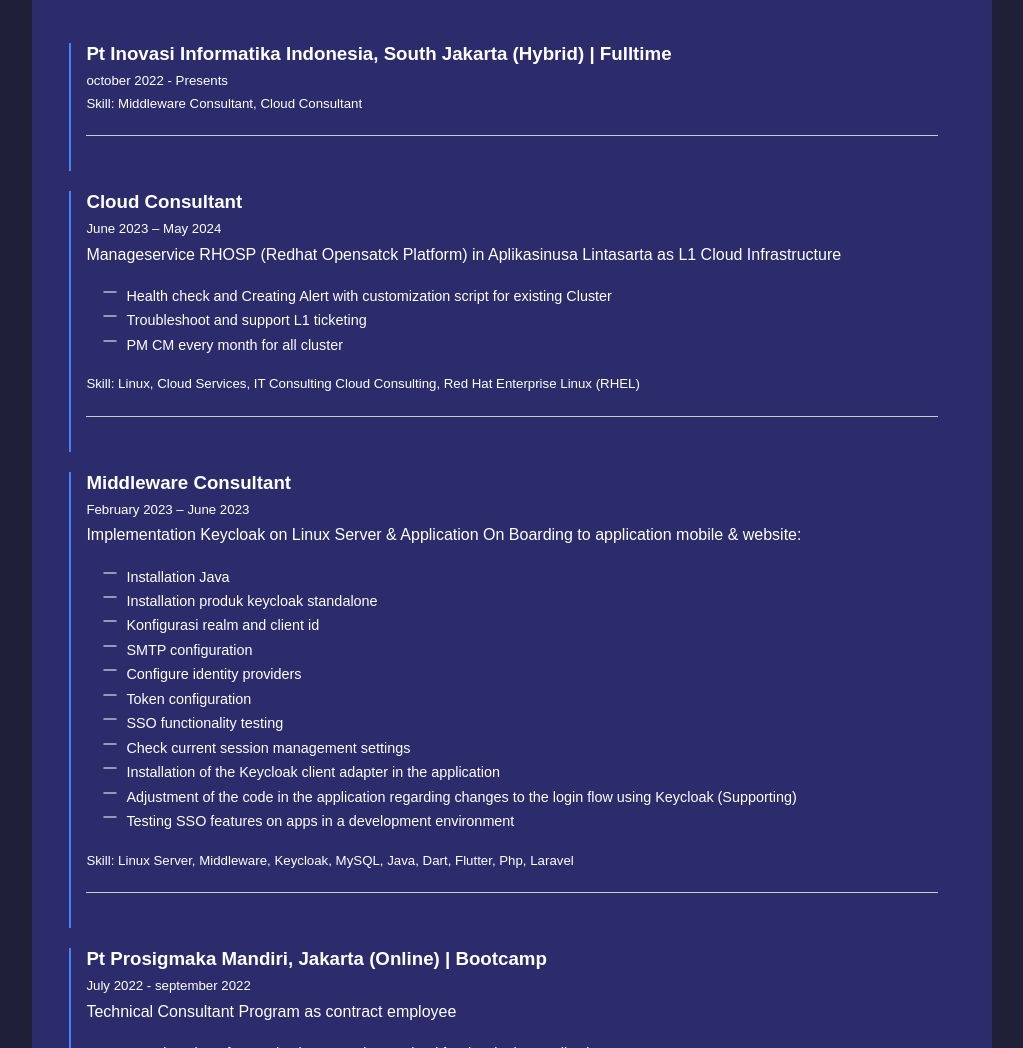
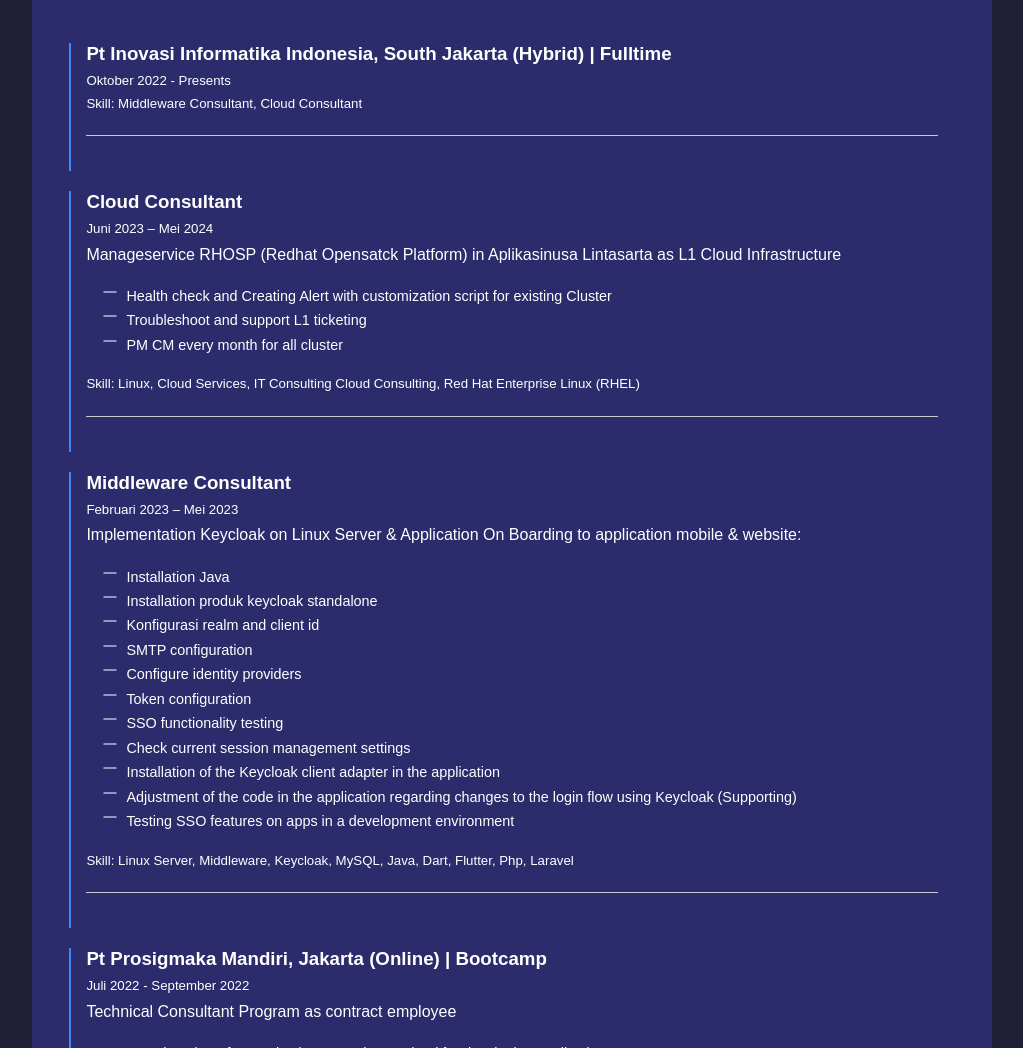
Before and after one commit to Trias1/portfolio, a React (Create React App) app: page / in a window 1280 px wide. Shown: the part 1386-2434 px from the top of the page, without its empty margins (128-1151 px from the left). Built offline with nearby package versions, Linux system fonts and the light colour scheme.

Commit message:
update data

```diff
--- a/src/components/jobexperience/Job.jsx
+++ b/src/components/jobexperience/Job.jsx
@@ -6,12 +6,12 @@
   {
     title:
       "Pt Inovasi Informatika Indonesia, South Jakarta (Hybrid) | Fulltime",
-    date: "october 2022 - Presents",
+    date: "Oktober 2022 - Presents",
     skill: "Middleware Consultant, Cloud Consultant",
   },
   {
     title: "Cloud Consultant",
-    date: "June 2023 – May 2024",
+    date: "Juni 2023 – Mei 2024",
     description:
       "Manageservice RHOSP (Redhat Opensatck Platform) in Aplikasinusa Lintasarta as L1 Cloud Infrastructure",
     responsibilities: [
@@ -24,7 +24,7 @@
   },
   {
     title: "Middleware Consultant",
-    date: "February 2023 – June 2023",
+    date: "Februari 2023 – Mei 2023",
     description:
       "Implementation Keycloak on Linux Server & Application On Boarding to application mobile & website:",
     responsibilities: [
@@ -43,18 +43,9 @@
     skill:
       "Linux Server, Middleware, Keycloak, MySQL, Java, Dart, Flutter, Php, Laravel",
   },
-  // {
-  //   title: "Freelance",
-  //   description:
-  //     "Buat kode VBA untuk form Excel dengan ketentuan sebagai berikut:",
-  //   responsibilities: [
-  //     "Jika formulir belum diisi sesuai aturan yang berlaku atau sudah habis masa berlakunya, maka akan muncul pemberitahuan tidak dapat dicetak",
-  //   ],
-  //   skill: "Excel, Vba",
-  // },
   {
     title: "Pt Prosigmaka Mandiri, Jakarta (Online) | Bootcamp",
-    date: "July 2022 - september 2022",
+    date: "Juli 2022 - September 2022",
     description: "Technical Consultant Program as contract employee",
     responsibilities: [
       "Learning about frontend using React.js, css, html for developing application",
```
